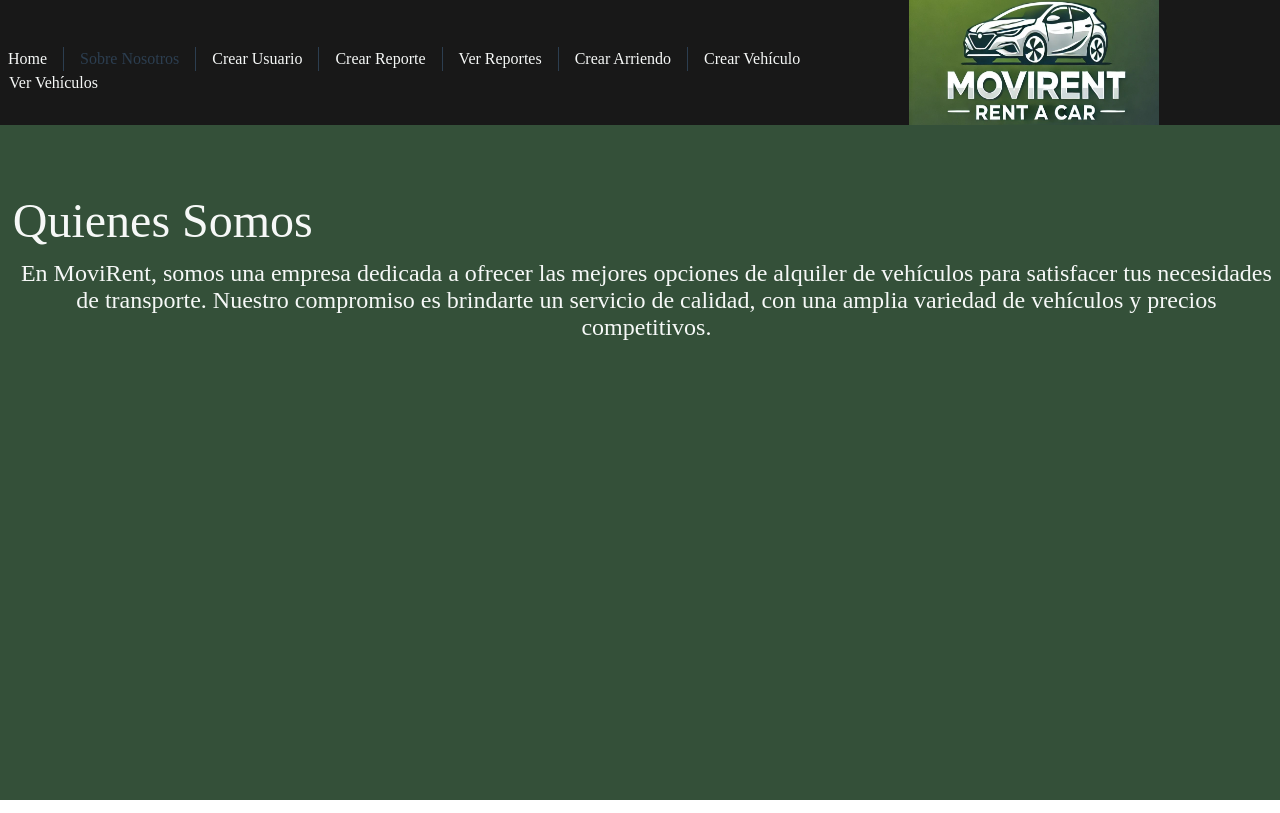
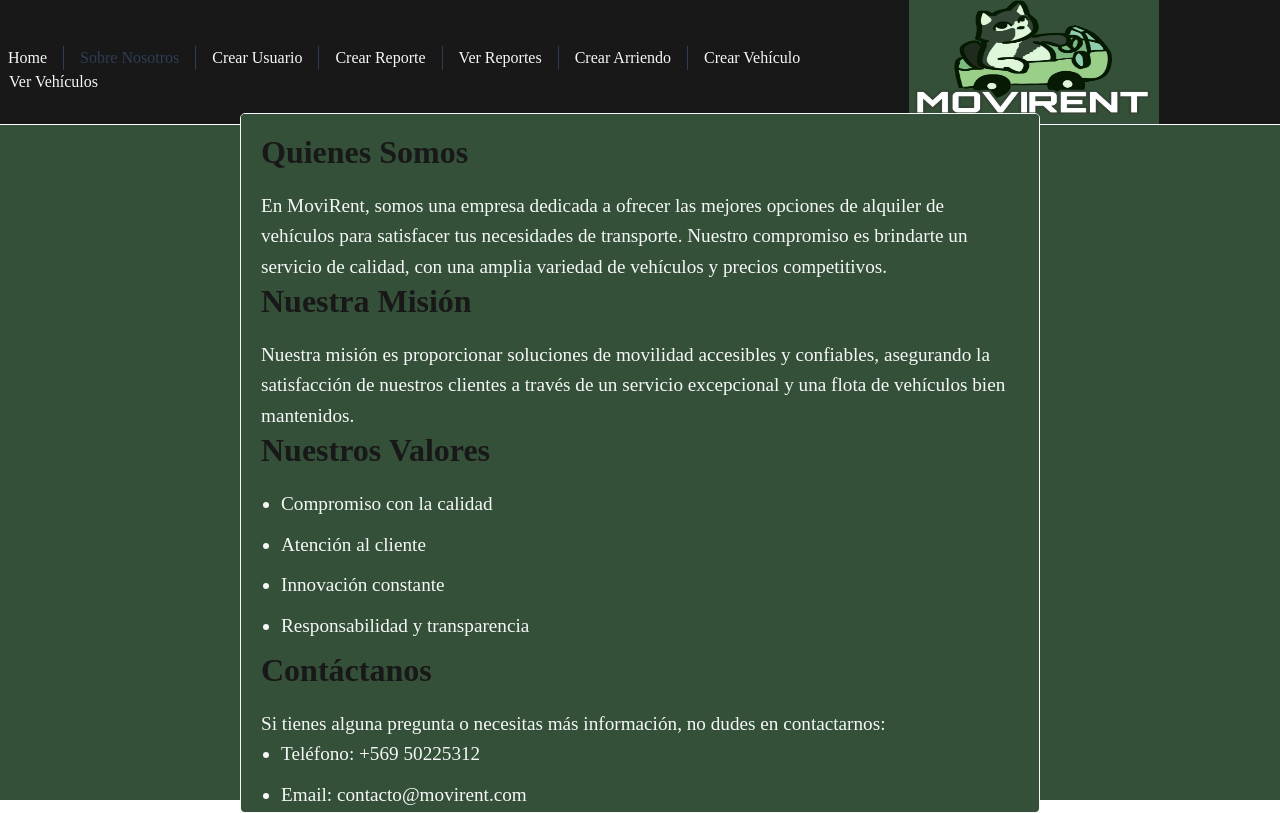
Before and after one commit to NelsonCereno/Proyecto-Fingeso-MoviRent-WebApp, a Vue app in the folder MoviRent-WebAppFrontend/MoviRent/: page /SobreNosotros in a window 1280 px wide. Built offline with nearby package versions, Linux system fonts and the light colour scheme.

Commit message:
Arreglos varios en formatos de opciones en el Front

```diff
--- a/MoviRent-WebAppFrontend/MoviRent/src/App.vue
+++ b/MoviRent-WebAppFrontend/MoviRent/src/App.vue
@@ -22,7 +22,7 @@ import { RouterLink, RouterView } from 'vue-router';
     </div>
 
     <div class="logos">
-      <img alt="Vue logo" class="logo" src="@/assets/Logo.jpg" width="250" height="125" />
+      <img alt="Vue logo" class="logo" src="@/assets/movirent.png" width="250" height="124.4" />
     </div>
   </header>
 
--- a/MoviRent-WebAppFrontend/MoviRent/src/components/CrearArriendo.vue
+++ b/MoviRent-WebAppFrontend/MoviRent/src/components/CrearArriendo.vue
@@ -1,5 +1,5 @@
 <template>
-  <div>
+  <div class="form-container">
     <h2>Crear Arriendo</h2>
     <form @submit.prevent="crearArriendo">
       <div>
@@ -158,17 +158,29 @@ export default {
 </script>
 
 <style scoped>
+.form-container{
+
+}
+
 h2 {
   text-align: center;
 }
 form {
-  max-width: 600px;
+  max-width: 800px;
   margin: 0 auto;
   padding: 20px;
-  border: 1px solid #ccc;
+  background: #345039;
+  border: 1px solid #f6f8f7;
   border-radius: 5px;
-  background: #f9f9f9;
+  color: #f6f8f7;
+  text-align: left;
+  overflow-y: auto;
+  flex-wrap: wrap;
+
+  /*ajustar para el vice*/
+  max-height: 600px;
 }
+
 form div {
   margin-bottom: 15px;
 }
--- a/MoviRent-WebAppFrontend/MoviRent/src/components/VerReporte.vue
+++ b/MoviRent-WebAppFrontend/MoviRent/src/components/VerReporte.vue
@@ -76,6 +76,7 @@ export default {
 </script>
 
 <style scoped>
+
 .form-container {
   max-width: 800px;
   margin: 0 auto;
@@ -84,6 +85,9 @@ export default {
   border: 1px solid #ccc;
   border-radius: 5px;
   text-align: center;
+  overflow-y: auto;
+  flex-wrap: wrap;
+  max-height: 250px;
 }
 
 .table-container {
--- a/MoviRent-WebAppFrontend/MoviRent/src/components/VerVehiculos.vue
+++ b/MoviRent-WebAppFrontend/MoviRent/src/components/VerVehiculos.vue
@@ -170,6 +170,11 @@ h1 {
   flex-wrap: wrap;
   gap: 10px;
   justify-content: center;
+  overflow-y: auto;
+  max-height: 400px;
+  padding: 10px;
+  border: 1px solid #ddd;
+  background-color: #f9f9f9;
 }
 
 .form-container {
--- a/MoviRent-WebAppFrontend/MoviRent/src/views/Bienvenida.vue
+++ b/MoviRent-WebAppFrontend/MoviRent/src/views/Bienvenida.vue
@@ -15,24 +15,9 @@
 
 <style>
 .Bienvenida {
-
-    left : 0%;
-
-}
-
-.Bienvenida h1 {
-    font-size: 3em;
-    position: absolute;
-    left: 1%;
-    top : 10%;
+    font-size: 2em;
+    position: center;
     color: #f6f8f7;
 }
 
-.Bienvenida p {
-    font-size: 2em;
-    position: absolute;
-    left: 1%;
-    top : 20%;
-    color: #f6f8f7;
-}
 </style>
--- a/MoviRent-WebAppFrontend/MoviRent/src/views/SobreNosotros.vue
+++ b/MoviRent-WebAppFrontend/MoviRent/src/views/SobreNosotros.vue
@@ -1,38 +1,74 @@
 <template>
   <div class="SobreNosotros">
 
-    <h1>
-      Quienes Somos
-    </h1>
-
+    <h1>Quienes Somos</h1>
     <p>
-      En MoviRent, somos una empresa dedicada a ofrecer las mejores opciones de alquiler de vehículos para satisfacer tus necesidades de transporte. Nuestro compromiso es brindarte un servicio de calidad, con una amplia variedad de vehículos y precios competitivos.
+      En MoviRent, somos una empresa dedicada a ofrecer las mejores opciones de alquiler de vehículos para satisfacer tus
+      necesidades de transporte. Nuestro compromiso es brindarte un servicio de calidad, con una amplia variedad de vehículos y precios competitivos.
     </p>
 
+    <h2>Nuestra Misión</h2>
+    <p>
+      Nuestra misión es proporcionar soluciones de movilidad accesibles y confiables, asegurando la satisfacción de nuestros clientes a través de un servicio excepcional y una flota de vehículos bien mantenidos.
+    </p>
+
+    <h2>Nuestros Valores</h2>
+    <ul>
+      <li>Compromiso con la calidad</li>
+      <li>Atención al cliente</li>
+      <li>Innovación constante</li>
+      <li>Responsabilidad y transparencia</li>
+    </ul>
+
+    <h2>Contáctanos</h2>
+    <p>
+      Si tienes alguna pregunta o necesitas más información, no dudes en contactarnos:
+    </p>
+    <ul>
+      <li>Teléfono: +569 50225312</li>
+      <li>Email: contacto@movirent.com</li>
+      <li>Dirección: TutoLaWawa 1113, Santiago, Chile</li>
+    </ul>
   </div>
 </template>
 
-<style>
+<style scoped>
+.SobreNosotros {
+  max-width: 800px;
+  margin: 0 auto;
+  padding: 20px;
+  background: #345039;
+  border: 1px solid #f6f8f7;
+  border-radius: 5px;
+  color: #f6f8f7;
+  text-align: left;
+  overflow-y: auto;
+  flex-wrap: wrap;
 
-.SobreNosotros {
-
-  left : 0%;
+  /*ajustar para el vice*/
+  max-height: 700px;
 }
 
-.SobreNosotros h1 {
-  font-size: 3em;
-  position: absolute;
-  left: 1%;
-  top : 10%;
-  color: #f6f8f7;
+h1, h2 {
+  text-align: left;
+  color: #181818;
+  margin-bottom: 20px;
+  font-size: 2em;
+  font-weight: bold;
+
 }
 
-.SobreNosotros p {
-  font-size: 1.5em;
-  position: absolute;
-  left: 1%;
-  top : 20%;
-  color: #f6f8f7;
+p, ul {
+  font-size: 1.2em;
+  line-height: 1.6;
 }
 
+ul {
+  list-style-type: disc;
+  padding-left: 20px;
+}
+
+li {
+  margin-bottom: 10px;
+}
 </style>
```
Also changed, not shown: MoviRent-WebAppFrontend/MoviRent/src/assets/movirent.png (added), MoviRent-WebAppFrontend/MoviRent/src/assets/tutocar.jpg (added).
